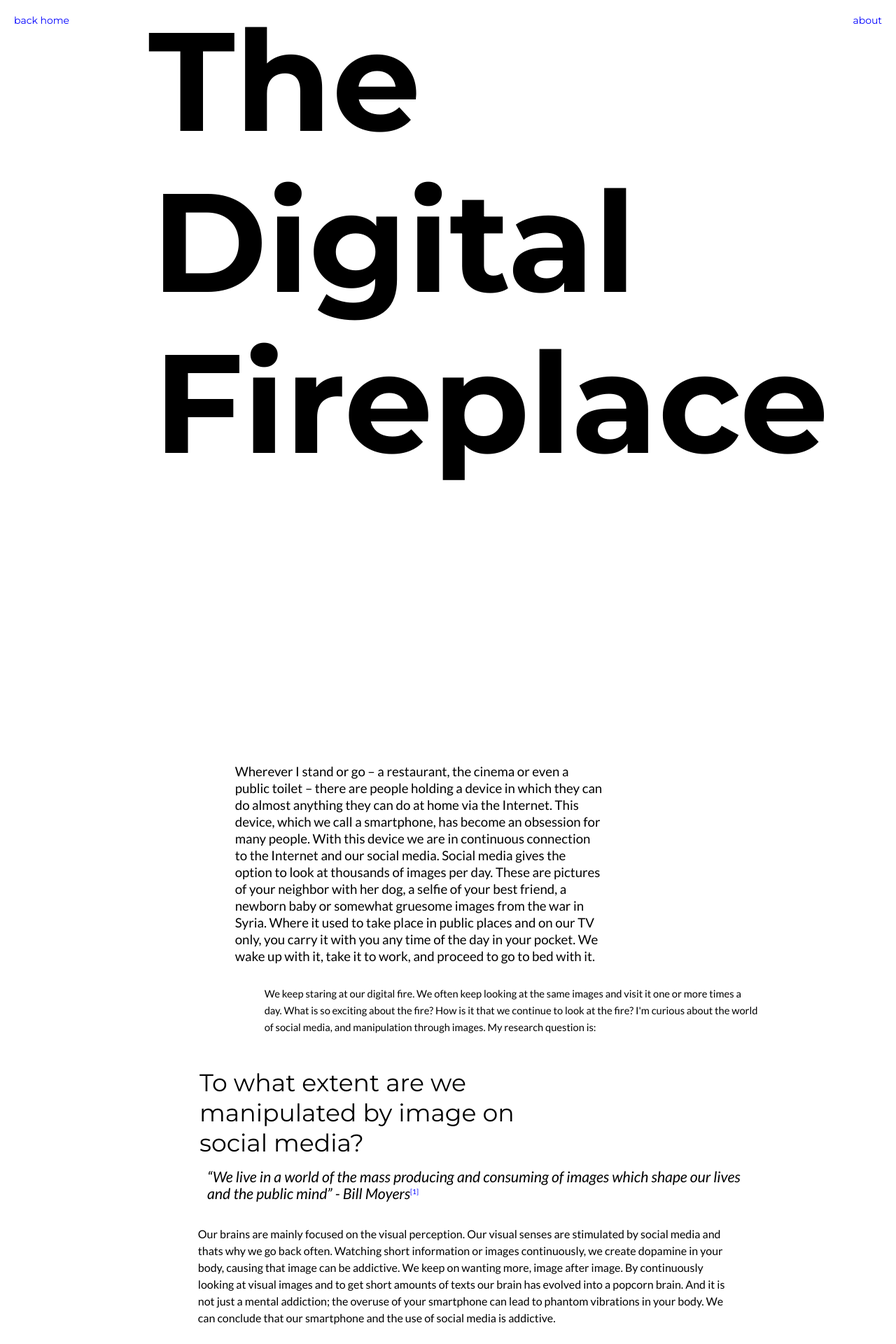
After one commit to kabk/JanineThesis, a PHP site: page /abstract.html in a window 1280 px wide. The commit adds this page. Shown: the top 1920 px of the page at 70% size. Run offline with PHP 8.4, Linux system fonts and the light colour scheme; some libraries are stand-ins or nearby versions.

Commit message:
Abstract uploaded

```diff
--- /dev/null
+++ b/abstract.html
@@ -0,0 +1,64 @@
+<html lang="en">
+  <head>
+    <title>Het Digitale Haardvuur</title>
+    <meta charset="utf-8">
+    <!-- <meta name="viewport" content="width=device-width, initial-scale=1"> -->
+    <script src="http://code.jquery.com/jquery-1.11.2.min.js"></script>
+    <script src="js/scrollto.js"></script>
+    <script src="js/script.js"></script>
+    <script src="js/randomstyle.js"></script>
+    <link href='http://fonts.googleapis.com/css?family=Montserrat:400,700' rel='stylesheet' type='text/css'>
+    <link href='http://fonts.googleapis.com/css?family=Lato:100,300,400,700,900,100italic,300italic,400italic,700italic,900italic&subset=latin,latin-ext' rel='stylesheet' type='text/css'>
+    <!-- <link rel="stylesheet" type="text/css" href="css/normalize.css" /> -->
+    <link rel="stylesheet" type="text/css" href="css/style.css" />
+  </head>
+  <body>
+
+    <div id="menu">
+      <a href="index.html">back home</a>
+    </div>
+    <div id="about">
+      <a>about</a>
+      <div id="about-lijst">
+        <nav>
+          <ul>
+            <li>Janine Terlouw, 2015</li>
+            <li>Royal Academy of Arts,<br/> The Hague</li>
+            <li>Department of<br/> Graphic Design</li>
+            <li><a href="http://www.janineterlouw.nl">janineterlouw.nl</a></li>
+          </ul>
+        </nav>
+      </div>
+    </div>
+
+    <div id="thesis">
+      <div id="random-style">
+        <div class="item">
+          <h1>The</h1>
+          <h1>Digital</h1>
+          <h1>Fireplace</h1>
+        </div>
+
+        <div class="item">
+          <p>Wherever I stand or go – a restaurant, the cinema or even a public toilet – there are people holding a device in which they can do almost anything they can do at home via the Internet. This device, which we call a smartphone, has become an obsession for many people. With this device we are in continuous connection to the Internet and our social media. Social media gives the option to look at thousands of images per day.  These are pictures of your neighbor with her dog, a selfie of your best friend, a newborn baby or somewhat gruesome images from the war in Syria. Where it used to take place in public places and on our TV only, you carry it with you any time of the day in your pocket. We wake up with it, take it to work, and proceed to go to bed with it.</p>
+
+          <p>We keep staring at our digital fire. We often keep looking at the same images and visit it one or more times a day. What is so exciting about the fire? How is it that we continue to look at the fire? I'm curious about the world of social media, and manipulation through images. My research question is:</p>
+
+          <blockquote>To what extent are we manipulated by image on social media?</blockquote>
+
+          <p><i>“We live in a world of the mass producing and consuming of images which shape our lives and the public mind” - Bill Moyers</i><a href="" class="toggle-footnote">1</a></p>
+          <div class="footnote" data-id="1">
+            Bill Moyers (1990) <i>Consuming Images</i>
+            <a href="https://www.youtube.com/watch?v=3Rso4QX_VEI">[link]</a>
+          </div>
+
+          <p>Our brains are mainly focused on the visual perception. Our visual senses are stimulated by social media and thats why we go back often. Watching short information or images continuously, we create dopamine in your body, causing that image can be addictive. We keep on wanting more, image after image. By continuously looking at visual images and to get short amounts of texts our brain has evolved into a popcorn brain. And it is not just a mental addiction; the overuse of your smartphone can lead to phantom vibrations in your body. We can conclude that our smartphone and the use of social media is addictive.</p>
+
+          <p>Our behavior on the Internet is continuously monitored by social media and because of this they know what we like to see, and can advertise these images, so we will most likely click on them. Social media tests us by doing so. The images they show match with our feelings and our interests. We all live in separate social media bubbles that only strengthen themselves.</p>
+
+          <p>Science Fiction and recent technologies gives us an image of what might happen in the future. But even if we do make a prediction, there is always a factor that is still undetermined: people. There will occasionally be protested by users, but over time it seems to smooth out. Will we at one point say: Enough is enough?</p>
+        </div>
+      </div>
+    </div>
+  </body>
+</html>
--- a/css/style.css
+++ b/css/style.css
@@ -141,7 +141,7 @@ nav {
 
 #menu {
   margin: 20px;
-  font-size: 16px;
+  font-size: 14px;
   position: fixed;
   width: 200px;
   float: left;
@@ -163,6 +163,65 @@ nav {
 
 #menu:hover #menu-lijst{
   display: block;
+}
+
+
+/*-----------------*/
+/* alles met about */
+/*-----------------*/
+
+
+#about {
+  z-index: 90;
+  margin: 20px;
+  font-size: 14px;
+  position: fixed;
+  float: left;
+  width: 200px;
+  top: 0;
+  right: 0;
+  text-align: right;
+
+  /*background-color: #fff;*/
+  padding: 0;
+}
+
+#about>a {
+  cursor: pointer;
+}
+
+#about-lijst {
+  text-align: right;
+  display: none;
+  position: absolute;
+  width: 200px;
+  padding: 0;
+}
+
+#about:hover #about-lijst{
+  display: block;
+}
+
+/*--------------------*/
+/* alles met abstract */
+/*--------------------*/
+
+
+#abstract {
+  z-index: 90;
+  margin: 20px;
+  font-size: 14px;
+  position: fixed;
+  float: left;
+  width: 200px;
+  bottom: 0;
+
+  /*background-color: #fff;*/
+  padding: 0;
+}
+
+#abstract>a {
+  cursor: pointer;
 }
 
 
```
Also changed, not shown: index.html (+16 -1 lines).
